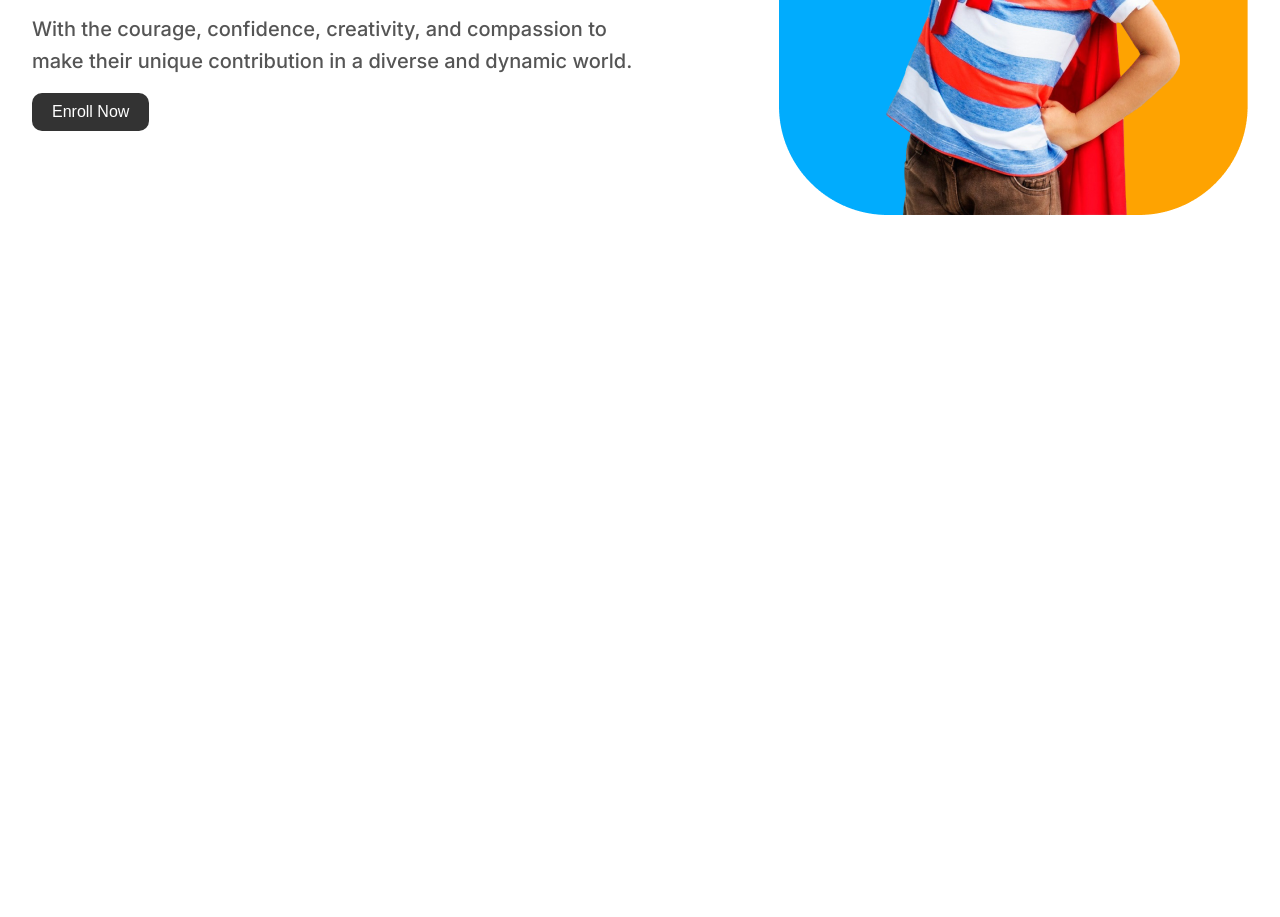
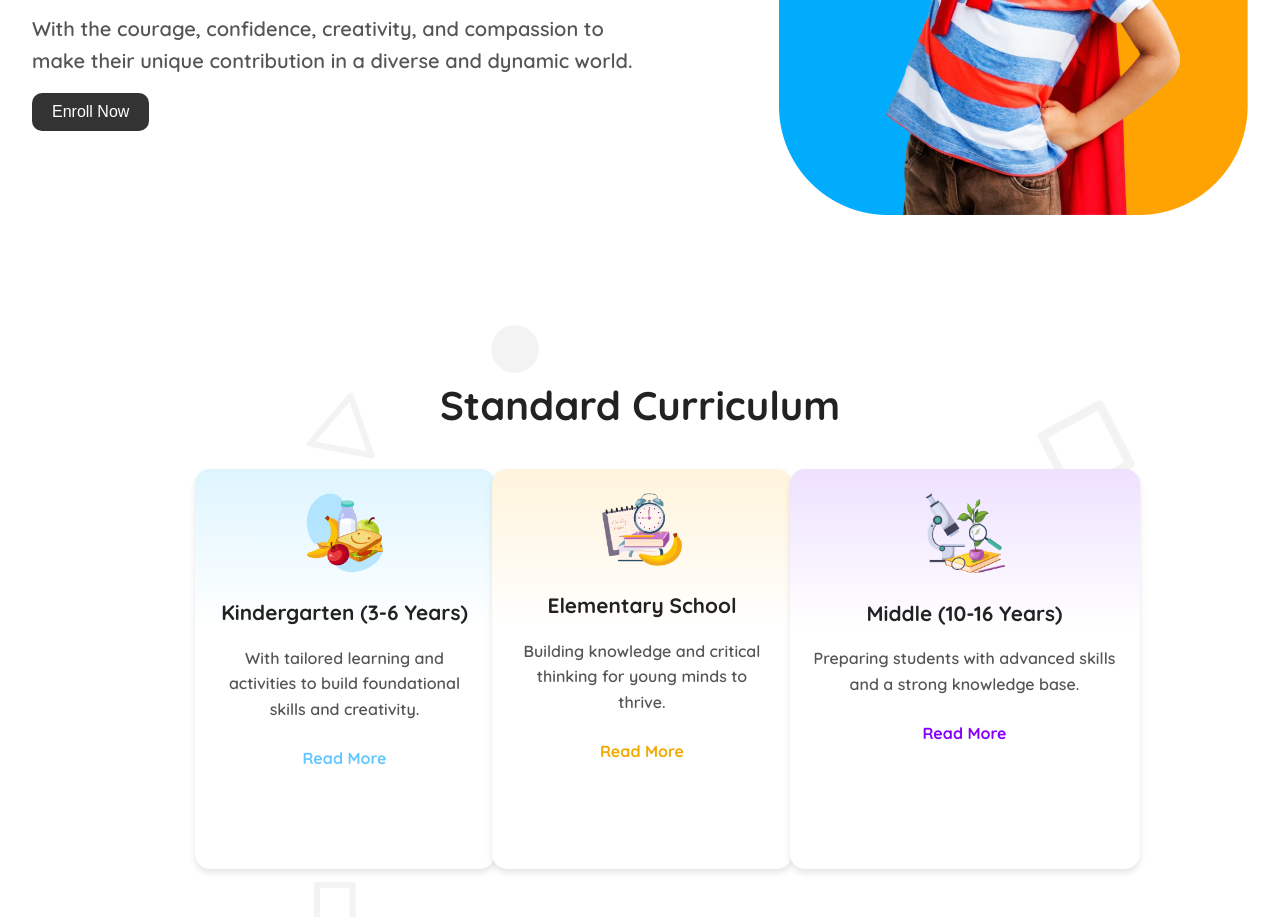
Before and after one commit to Arnob-Sarker19/Assignment-2, a plain HTML site: page index.html in a window 1280 px wide. Shown: the part 507-1424 px from the top of the page. Before the commit the page ends 800 px from the top, so only its background shows below. Drawn offline with Linux system fonts and the light colour scheme.

Commit message:
curriculam section added

```diff
--- a/index.html
+++ b/index.html
@@ -6,7 +6,7 @@
     <title>School Website</title>
     <link rel="stylesheet" href="style.css">
 </head>
-<body class="inter-font">
+<body class="quicksand-font">
     <marquee width="98%" direction="left" >
         Admissions Now Open! Apply Today. -A Tradition of Academic and Extracurricular Success. -The Future Starts Here: [W3 School]. -Open School this Saturday! Come Explore Our Campus
         </marquee>
@@ -41,6 +41,29 @@
             </div>
         </section>
 
+        <section class="curriculum">
+            <h2>Standard Curriculum</h2>
+            <div class="cards">
+                <div class="card-a">
+                    <img src="./assets/kinder.png" alt="Kindergarten Icon">
+                    <h3>Kindergarten (3-6 Years)</h3>
+                    <p>With tailored learning and activities to build foundational skills and creativity.</p>
+                    <a href="#">Read More</a>
+                </div>
+                <div class="card-b">
+                    <img src="./assets/elementary.png" alt="Elementary Icon">
+                    <h3>Elementary School</h3>
+                    <p>Building knowledge and critical thinking for young minds to thrive.</p>
+                    <a href="#">Read More</a>
+                </div>
+                <div class="card-c">
+                    <img src="./assets/middle.png" alt="Middle School Icon">
+                    <h3>Middle (10-16 Years)</h3>
+                    <p>Preparing students with advanced skills and a strong knowledge base.</p>
+                    <a href="#">Read More</a>
+                </div>
+            </div>
+        </section>
 
 
     </main>
--- a/style.css
+++ b/style.css
@@ -1,4 +1,4 @@
-@import url('https://fonts.googleapis.com/css2?family=Inter:ital,opsz,wght@0,14..32,100..900;1,14..32,100..900&display=swap');
+@import url('https://fonts.googleapis.com/css2?family=Quicksand:wght@300..700&display=swap');
 
 * {
     margin: 0;
@@ -6,10 +6,10 @@
     box-sizing: border-box;
 }
 
-.inter-font {
-    font-family: "Inter", serif;
+.quicksand-font {
+    font-family: "Quicksand", serif;
     font-optical-sizing: auto;
-    font-weight: 500;
+    font-weight: 600;
     font-style: normal;
   }
 
@@ -145,3 +145,128 @@ font-size: 25px;
     height: auto;
     border-radius: 8px;
 }
+
+.curriculum {
+    background: url('./assets/bg.png') ;
+    padding: 3rem;
+    text-align: center;
+margin-top: 70px;
+
+}
+
+.curriculum h2 {
+    font-size: 2.5rem;
+    color: #222;
+    margin-bottom: 2rem;
+}
+
+.cards {
+    display: grid;
+   grid-template-columns: repeat(3,25%);
+    justify-content: center;
+    gap: 1.5px;
+}
+
+.card-a {
+    background: linear-gradient(145deg, #f9f9f9, #ececec);
+    border-radius: 15px;
+    box-shadow: 0 4px 6px rgba(0, 0, 0, 0.1);
+    text-align: center;
+    padding: 1.5rem;
+    width: 300px;
+    height: 400px;
+    background: linear-gradient(180.00deg, rgb(222, 245, 255),rgba(255, 255, 255, 0) 40%),rgb(255, 255, 255);
+
+}
+.card-b {
+    background: linear-gradient(145deg, #f9f9f9, #ececec);
+    border-radius: 15px;
+    box-shadow: 0 4px 6px rgba(0, 0, 0, 0.1);
+    text-align: center;
+    padding: 1.5rem;
+    width: 300px;
+    height: 400px;
+    background: linear-gradient(180.00deg, rgb(255, 244, 220),rgba(255, 255, 255, 0) 40%),rgb(255, 255, 255);
+}
+.card-c {
+    background: linear-gradient(145deg, #f9f9f9, #ececec);
+    border-radius: 15px;
+    box-shadow: 0 4px 6px rgba(0, 0, 0, 0.1);
+    text-align: center;
+    padding: 1.5rem;
+    width: 350px;
+    height: 400px;
+    background: linear-gradient(180.00deg, rgb(238, 225, 255),rgba(255, 255, 255, 0) 40%),rgb(255, 255, 255);
+}
+.card-a img {
+    max-width: 80px;
+    margin-bottom: 1rem;
+}
+
+.card-a h3 {
+    font-size: 1.3rem;
+    margin-bottom: 1rem;
+    color: #222;
+}
+
+.card-a p {
+    font-size: 1rem;
+    margin-bottom: 1.5rem;
+    color: #555;
+}
+
+.card-a a {
+    text-decoration: none;
+    color: rgb(100, 200, 255);
+    font-weight: bold;
+    font-size: 1rem;
+    transition: color 0.3s;
+}
+.card-b img {
+    max-width: 80px;
+    margin-bottom: 1rem;
+}
+
+.card-b h3 {
+    font-size: 1.3rem;
+    margin-bottom: 1rem;
+    color: #222;
+}
+
+.card-b p {
+    font-size: 1rem;
+    margin-bottom: 1.5rem;
+    color: #555;
+}
+
+.card-b a {
+    text-decoration: none;
+    color: rgb(240, 170, 0);
+    font-weight: bold;
+    font-size: 1rem;
+    transition: color 0.3s;
+}
+.card-c img {
+    max-width: 80px;
+    margin-bottom: 1rem;
+}
+
+.card-c h3 {
+    font-size: 1.3rem;
+    margin-bottom: 1rem;
+    color: #222;
+}
+
+.card-c p {
+    font-size: 1rem;
+    margin-bottom: 1.5rem;
+    color: #555;
+}
+
+.card-c a {
+    text-decoration: none;
+    color: rgb(135, 0, 255);
+    font-weight: bold;
+    font-size: 1rem;
+    transition: color 0.3s;
+}
```
